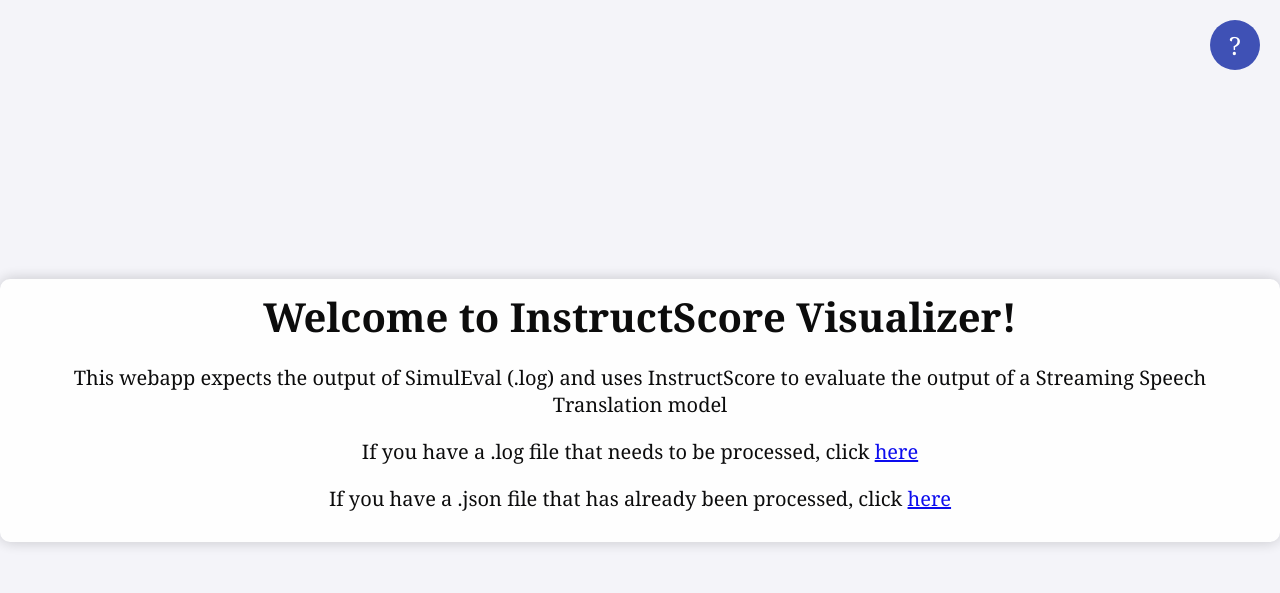
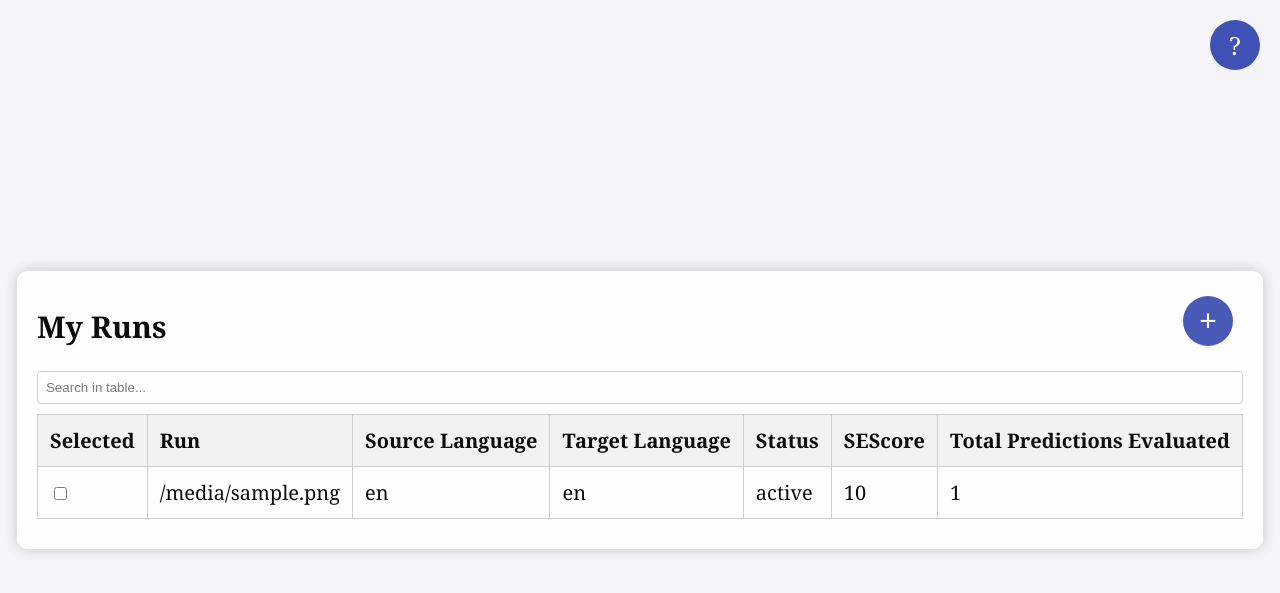
Before and after one commit to ChinDandekar/translation_canvas, a Flask app: template templates/index.j2 in a window 1280 px wide. Shown: the top 593 px of the page. Run offline with Flask 3, Linux system fonts and the light colour scheme; the template is opened without the code that fills it: most values are stand-ins (such as "Sample title", 1, 10 or a date in 2020).

Commit message:
Added table as index page

```diff
--- a/__init__.py
+++ b/__init__.py
@@ -56,8 +56,20 @@ def create_app(test_config=None):
         Returns:
             str: The rendered HTML template.
         """
+        if not os.path.exists(os.path.join(path_to_file, ".env")) or not os.path.exists(os.path.join(path_to_file, "temporary.db")):
+            return render_template('setup.j2',  title='InstructScore Visualizer', help_text=help_text)
         help_text = help_text_json["index"]
-        return render_template('index.j2', title='InstructScore Visualizer', help_text=help_text)
+
+        runs = read_data("SELECT id, filename, source_lang, target_lang, in_progress, se_score, num_predictions FROM runs ORDER BY se_score DESC;", logging=logging)
+        table_data = []
+        for run in runs:
+            table_data.append({'id': run[0], 'filename': run[1], 'source_lang': run[2], 'target_lang': run[3], 'status': run[4], 'se_score': round(float(run[5]), 3), 'num_predictions': run[6]})
+            if run[4] > 1:
+                table_data[-1]['status'] = 'Completed'
+            else:
+                table_data[-1]['status'] = f'{round(run[4]*100, 2)}%'
+
+        return render_template('index.j2', help_text=help_text, table_data=table_data)
 
     @app.route('/process', methods=['POST'])
     def process_input_form():
@@ -150,7 +162,7 @@ def create_app(test_config=None):
             file_content = read_file_content(filename)
             return render_template('editor.j2', source_code=source_code, file_content=file_content, file_type=file_type, memorable_name=memorable_name, filename=filename, help_text=help_text)
 
-        if 'input_type' in request.form:
+        if 'input_type' in request.form or session['step1_data']:
             session['step1_data'] = request.form
             if request.form['input_type'] == 'file':
                 file_options = {
@@ -227,6 +239,10 @@ def create_app(test_config=None):
             str: The rendered HTML template.
         """
         # Get page number from the request, default to 1 if not provided
+        if 'ids' in request.form:
+            ids = request.form.get('ids', '[]')
+            files = tuple(json.loads(ids))
+
         if 'files' in request.form:
             files = request.form.getlist('files')
             print(f"files fom next page: {files}, type: {type(files)}")
@@ -242,7 +258,7 @@ def create_app(test_config=None):
         search_query = None
         conjunctions = []
         clear_search = False
-        print(f'request.form: {request.form}')
+        print(f'request.form in visualize_instruct: {request.form}')
         if 'search_options[]' and 'search_texts[]' in request.form:
             search_options = request.form.getlist('search_options[]')
             search_texts = request.form.getlist('search_texts[]')
--- a/templates/base.html
+++ b/templates/base.html
@@ -113,6 +113,35 @@
             box-shadow: 0 0 15px rgba(0, 0, 0, 0.2);
         }
 
+        .top-container {
+            display: flex;
+            flex-direction: row;
+            justify-content: space-between;
+        }
+
+        .circle-button {
+            width: 50px;
+            height: 50px;
+            border-radius: 50%;
+            background-color: #3f51b5;
+            display: flex;
+            justify-content: center;
+            align-items: center;
+            cursor: pointer;
+            margin-left: 10px;
+            margin-right: 10px;
+            transition: background-color 0.3s, transform 0.2s;
+            color: white;
+            border: none;
+            font-size: 30px;
+            margin-top: 15px;
+        }
+
+        .circle-button:hover {
+            background-color: #3f51b5;
+            transform: scale(1.05);
+        }
+
         /* Tooltip */
         .tooltip {
             position: fixed;
@@ -171,13 +200,11 @@
         .submit-button-wrapper {
             display: inline-block;
             padding: 5px;
-            background-color: #000;
-            border-radius: 8px;
             width: 100%;
             display: flex;
-            justify-content: right;
+            justify-content: left;
             align-items: end;
-            padding-bottom: 0vh;
+            padding: 10px;
         }
 
         /* Submit button */
@@ -254,7 +281,7 @@
 
         /* Orange text */
         .green-text {
-            color: rgb(1, 65, 1);
+            color: #33ff33;
 
         }
 
@@ -458,8 +485,8 @@
         }
 
         .terminal-window {
-            background-color: white;
-            color: black;
+            background-color: black;
+            color: white;
             font-family: monospace;
             padding: 10px;
             border-radius: 5px;
@@ -470,6 +497,7 @@
             padding-right: 1%;
             margin-left: 0.5%;
             margin-right: 0.5%;
+            font-size: 15px;
         }
     </style>
 </head>
--- a/templates/index.j2
+++ b/templates/index.j2
@@ -1,23 +1,3 @@
-<!--
-This is the index.html file for the InstructScore Visualizer web application. It extends the "base.html" template.
-
-The file contains the following blocks:
-- title: Sets the title of the web page to "InstructScore Visualizer".
-- content: Contains the main content of the web page.
-
-Within the content block, the following elements are present:
-- style: Defines the CSS styles for the page.
-- container: A container div that holds the content of the page.
-- custom-text: Displays a custom welcome message.
-- description: Provides information about the web app and its functionality.
-- link: Provides links to other pages of the web app.
-
-To use this web app, users can either upload a .log file or a .json file. The .log file is processed using SimulEval, and the .json file is already processed.
-
-To upload a .log file, users can click on the link provided in the "If you have a .log file that needs to be processed" section.
-To upload a .json file, users can click on the link provided in the "If you have a .json file that has already been processed" section.
--->
-
 {% extends "base.html" %}
 
 {% block title %}
@@ -28,24 +8,120 @@ InstructScore Visualizer
 
 <style>
 
+    .search-bar {
+        margin-bottom: 10px;
+    }
+
+    .search-bar input {
+        width: 100%;
+        padding: 8px;
+        box-sizing: border-box;
+        border: 1px solid #ccc;
+        border-radius: 4px;
+    }
+
+    .table-container {
+        overflow-x: auto;
+        color: black;
+    }
+
+    table {
+        width: 100%;
+        border-collapse: collapse;
+    }
+
+    th, td {
+        padding: 12px;
+        border: 1px solid #ccc;
+        text-align: left;
+    }
+
+    th {
+        background-color: #f2f2f2;
+    }
+
+    tr.selected {
+        background-color: #e6f7ff;
+    }
 </style>
 
-<div class = "container">
-    <div class = "custom-text">
-        Welcome to InstructScore Visualizer!
+<div class="container">
+    <div class="top-container">
+        <h2 style="color: black">My Runs</h2>
+        <button id="addButton" class="circle-button" onclick="window.location.href='/input_form/step1'">+</button>
     </div>
 
-    <div class="description">
-        <p>This webapp expects the output of SimulEval (.log) and uses InstructScore to evaluate the output of a Streaming Speech Translation model</p>
+    <div class="search-bar">
+        <input type="text" id="searchInput" placeholder="Search in table...">
     </div>
 
-    <div class="description">
-        <p>If you have a .log file that needs to be processed, click <a href="{{ url_for('basic_info') }}">here</a></p>
+    <div class="table-container">
+        <table id="dataTable">
+            <thead>
+                <tr>
+                    <th>Selected</th>
+                    <th>Run</th>
+                    <th>Source Language</th>
+                    <th>Target Language</th>
+                    <th>Status</th>
+                    <th>SEScore</th>
+                    <th>Total Predictions Evaluated</th>
+                </tr>
+            </thead>
+            <tbody>
+                {% for run in table_data %}
+                    <tr data-id="{{ run.id }}">
+                        <td><input type="checkbox" class="select-row"></td>
+                        <td>{{ run.filename }}</td>
+                        <td>{{ run.source_lang }}</td>
+                        <td>{{ run.target_lang }}</td>
+                        <td>{{ run.status }}</td>
+                        <td>{{ run.se_score }}</td>
+                        <td>{{ run.num_predictions }}</td>
+                    </tr>
+                {% endfor %}
+            </tbody>
+        </table>
+    </div>
+    <form id="compareForm" action="{{ url_for('visualize_instruct') }}" method="POST">
+        <input type="hidden" name="ids" id="selectedIds">
+        <div class="submit-button-wrapper">
+            <button type="submit" id="compareButton" class="submit-button" style="display:none;">Compare</button>
+        </div>
+    </form>
+</div>
 
-    </div>
+<script>
+    document.getElementById('searchInput').addEventListener('input', function() {
+        const filter = this.value.toLowerCase();
+        const rows = document.querySelectorAll('#dataTable tbody tr');
 
-    <div class="description">
-        <p>If you have a .json file that has already been processed, click <a href="{{ url_for('instruct_in') }}">here</a></p>
-    </div>
-</div>
+        rows.forEach(row => {
+            const text = row.innerText.toLowerCase();
+            row.style.display = text.includes(filter) ? '' : 'none';
+        });
+    });
+
+    document.querySelectorAll('.select-row').forEach(checkbox => {
+        checkbox.addEventListener('change', function() {
+            this.closest('tr').classList.toggle('selected', this.checked);
+            toggleButton();
+        });
+    });
+
+    document.getElementById('compareButton').addEventListener('click', function() {
+        const selectedIds = Array.from(document.querySelectorAll('.select-row:checked'))
+            .map(checkbox => checkbox.closest('tr').dataset.id);
+        document.getElementById('selectedIds').value = JSON.stringify(selectedIds);
+    });
+
+    function toggleButton() {
+        const selectedRows = document.querySelectorAll('.select-row:checked');
+        const compareButton = document.getElementById('compareButton');
+        compareButton.style.display = selectedRows.length > 0 ? 'block' : 'none';
+    }
+
+    toggleButton();
+</script>
+
 {% endblock %}
--- a/templates/preview_pairs_success.j2
+++ b/templates/preview_pairs_success.j2
@@ -80,7 +80,7 @@ InstructScore Visualizer
                 <input type="hidden" id="file_options" name="file_options" value="{{ file_type }}">
                 <input type="hidden" id="file" name="file" value="{{ filename }}">
                 <input type="hidden" id="memorable_name" name="memorable_name" value="{{ memorable_name }}">
-                <button type="submit" class="submit-button">Next</button>
+                <button type="submit" class="submit-button">Sbumit</button>
             </form>
         </div>
     </div>
```
Also changed, not shown: file_extraction_scripts/extract_pairs_from_json.py (+3 -5 lines), templates/setup.j2 (added, +51 -0 lines), templates/visualize_instruct.j2 (+0 -34 lines).
